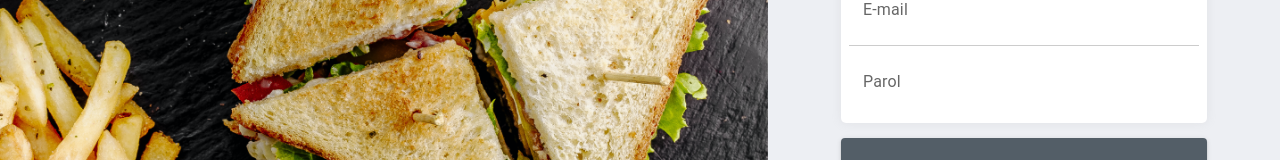
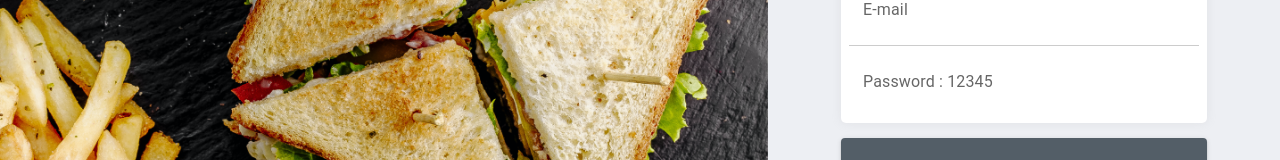
Before and after one commit to makhmudov-otabek/react-fastfood, a React (Create React App) app: page /login in a window 1280 px wide. Shown: the part 377-537 px from the top of the page. Built offline with nearby package versions, Linux system fonts and the light colour scheme.

Commit message:
show log in password

```diff
--- a/src/components/login/login.js
+++ b/src/components/login/login.js
@@ -111,7 +111,7 @@ const LoginPage = ({ setAdminActivated }) => {
             />
             <TextField
               id="outlined-basic"
-              label="Parol"
+              label="Password : 12345"
               variant="outlined"
               name="password"
               sx={{
```
